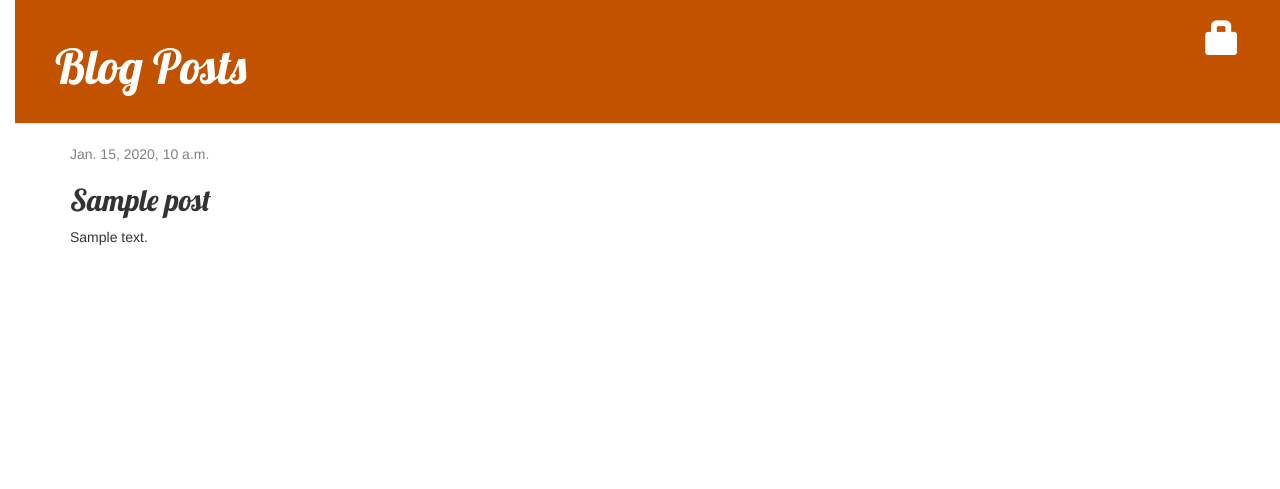
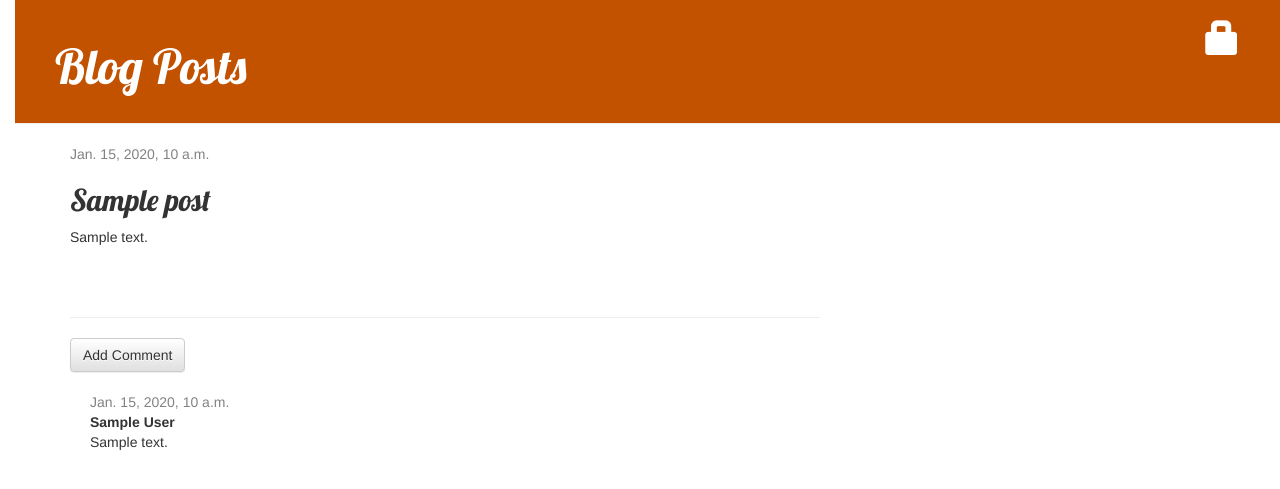
Before and after one commit to amarinas/DjangoReview, a Django app: page /post/1/ in a window 1280 px wide. Shown: the top 489 px of the page. Run offline with Django 3.2, Linux system fonts and the light colour scheme; tables that the repository leaves empty hold one stand-in row (Sample ...); some libraries are stand-ins or nearby versions.

Commit message:
added a comment model and a form

```diff
--- a/blog/admin.py
+++ b/blog/admin.py
@@ -1,5 +1,5 @@
 from django.contrib import admin
-from .models import Post
+from .models import Post, Comment
 
 admin.site.register(Post)
-# Register your models here.
+admin.site.register(Comment)
--- a/blog/models.py
+++ b/blog/models.py
@@ -19,4 +19,18 @@ class Post(models.Model):
     def __str__(self):
         return self.title
 
+class Comment(models.Model):
+    post = models.ForeignKey('blog.Post', on_delete=models.CASCADE, related_name='comments')
+    author = models.CharField(max_length=200)
+    text = models.TextField()
+    created_date = models.DateTimeField(default=timezone.now)
+    approve_comment = models.BooleanField(default=False)
+
+    def approve(self):
+        self.approve_comment = True
+        self.save()
+
+    def __str__(self):
+        return self.text
+
 # Create your models here.
--- a/blog/static/css/blog.css
+++ b/blog/static/css/blog.css
@@ -54,3 +54,7 @@ h1, h2, h3, h4 {
 .post h2 a, .post h2 a:visited {
   color: #000000;
 }
+
+.comment {
+  margin: 20px 0px 20px 20px;
+}
--- a/blog/templates/blog/post_detail.html
+++ b/blog/templates/blog/post_detail.html
@@ -17,4 +17,15 @@
         <h2> {{ post.title }} </h2>
         <p>{{ post.text|linebreaksbr }}</p>
     </div>
+    <hr>
+    <a class="btn btn-default" href="{% url 'add_comment' pk=post.pk %}" >Add Comment</a>
+    {% for comment in post.comments.all %}
+        <div class="comment">
+            <div class="date">{{ comment.created_date }}</div>
+            <strong>{{ comment.author }}</strong>
+            <p> {{ comment.text|linebreaksbr }}</p>
+        </div>
+    {% empty %}
+        <p> no comments here yet add one or else! </p>
+    {% endfor %}
 {% endblock %}
--- a/blog/templates/blog/post_list.html
+++ b/blog/templates/blog/post_list.html
@@ -9,6 +9,7 @@
             </div>
             <h2><a href="{% url 'post_detail' pk=post.pk %}">{{ post.title }}</a></h2>
             <p>{{ post.text|linebreaksbr }}</p>
+            <a href="{% url 'post_detail' pk=post.pk %}">Comments: {{ post.comments.count}}</a>
         </div>
     {% endfor %}
 {% endblock %}
--- a/blog/urls.py
+++ b/blog/urls.py
@@ -9,6 +9,7 @@ urlpatterns = [
     path('drafts/', views.post_draft_list, name='post_draft_list'),
     path('post/<pk>/publish', views.post_publish, name='post_publish'),
     path('post/<pk>/remove', views.post_remove, name='post_remove'),
+    path('post/<pk>/comment/', views.add_comment, name='add_comment'),
 
 
 ]
--- a/blog/views.py
+++ b/blog/views.py
@@ -1,7 +1,7 @@
 from django.shortcuts import render, get_object_or_404, redirect
 from .models import Post
 from django.utils import timezone
-from .forms import PostForm
+from .forms import PostForm, CommentForm
 from django.views.generic import ListView
 from blog.models import Post
 from django.contrib.auth.decorators import login_required
@@ -65,3 +65,16 @@ def post_remove(request, pk):
 class HomeView(ListView):
     template_name = 'base.html'
     queryset = Post.objects.order_by('-published_date')
+
+def add_comment(request, pk):
+    post = get_object_or_404(Post, pk=pk)
+    if request.method == "POST":
+        form = CommentForm(request.POST)
+        if form.is_valid():
+            comment = form.save(commit=False)
+            comment.post = post
+            comment.save()
+            return redirect('post_detail', pk= post.pk)
+    else:
+        form = CommentForm()
+    return render(request, 'blog/add_comment.html', {'form':form})
```
Also changed, not shown: blog/forms.py (+7 -1 lines), blog/templates/blog/add_comment.html (added, +10 -0 lines), blog/migrations/0002_comment.py (added).
